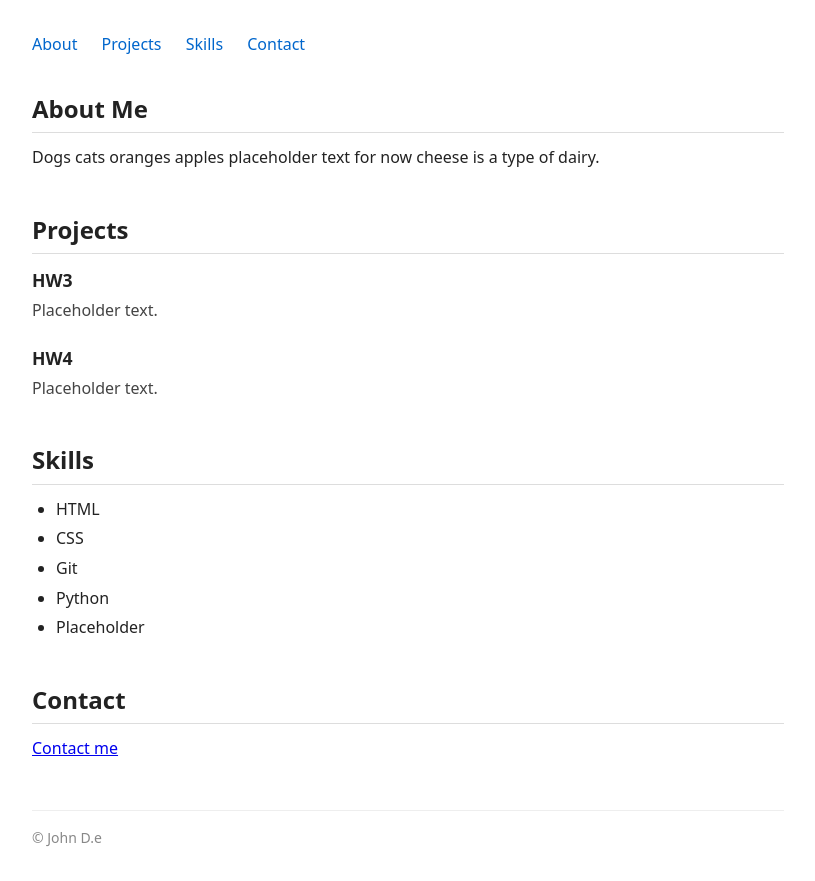
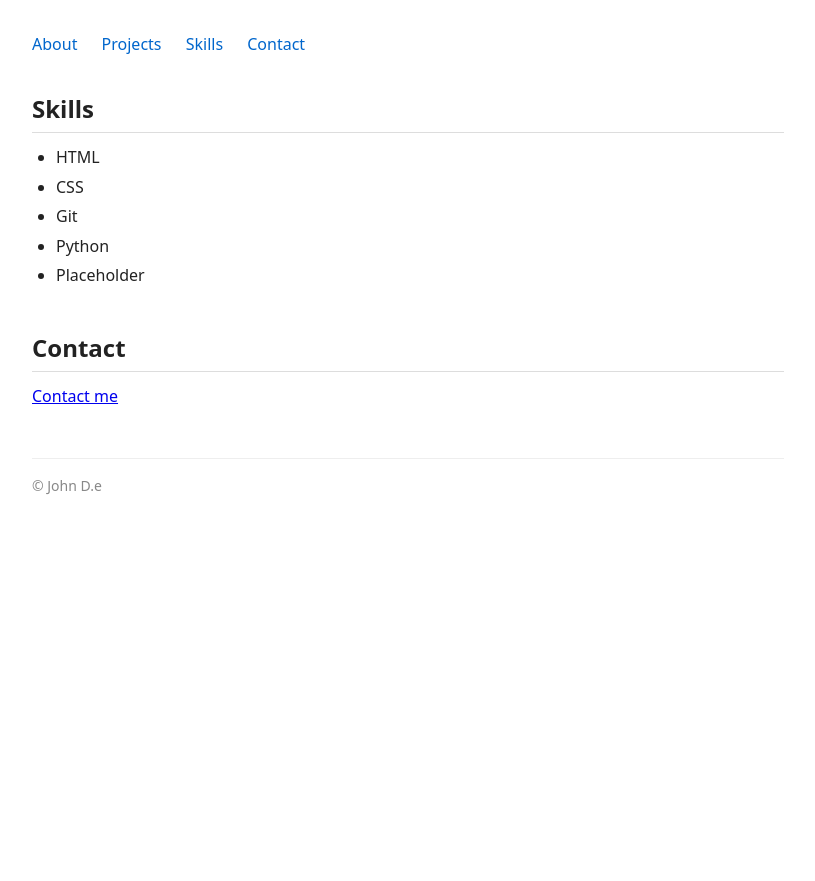
Before and after one commit to Utsav-Gowda/Homework-Assignment-3, a plain HTML site: page index.html in a window 1280 px wide. Shown: the whole page, without its empty margins (232-1047 px from the left). After the commit the page ends 800 px from the top, so only its background shows below. Drawn offline with Linux system fonts and the light colour scheme.

Commit message:
Triggering regression by removing projects section

```diff
--- a/index.html
+++ b/index.html
@@ -21,29 +21,7 @@
 
   <main>
 
-    <section id="about">
-      <h2>About Me</h2>
-      <p> Dogs cats oranges apples placeholder text for now cheese is a type of dairy.</p>
-      <!-- TODO: Replace with 2-3 sentences about yourself -->
-      <!-- e.g., include your name, your program/year, and what you are interested in -->
-    </section>
 
-    <section id="projects">
-      <h2>Projects</h2>
-
-      <div class="project">
-        <h3>HW3</h3>
-        <p>Placeholder text.</p>
-      </div>
-
-      <div class="project">
-        <h3>HW4</h3>
-        <p>Placeholder text.</p>
-      </div>
-
-
-      <!-- TODO: Add at least 2 project entries using the structure above -->
-    </section>
 
     <section id="skills">
       <h2>Skills</h2>
```
